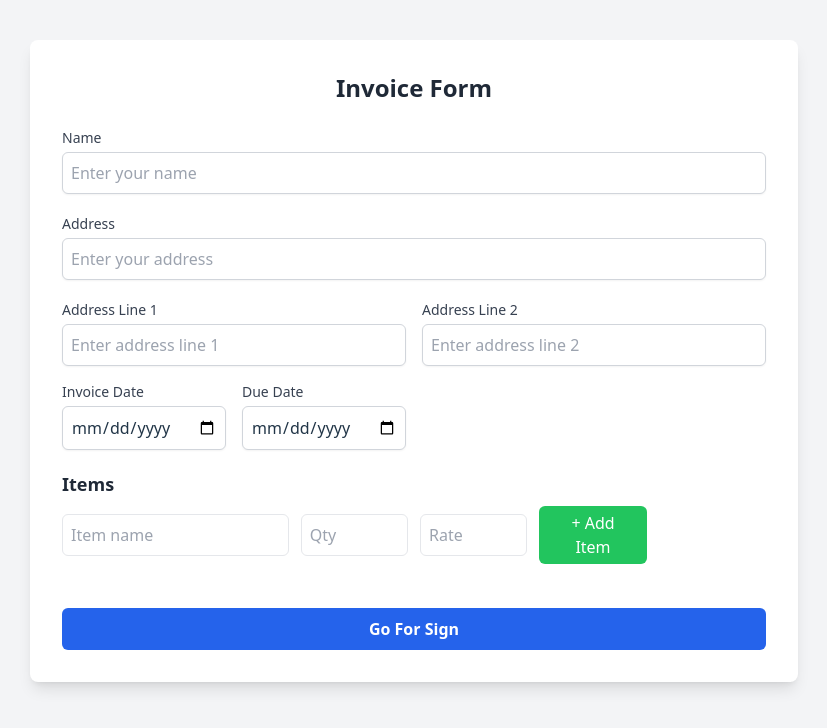
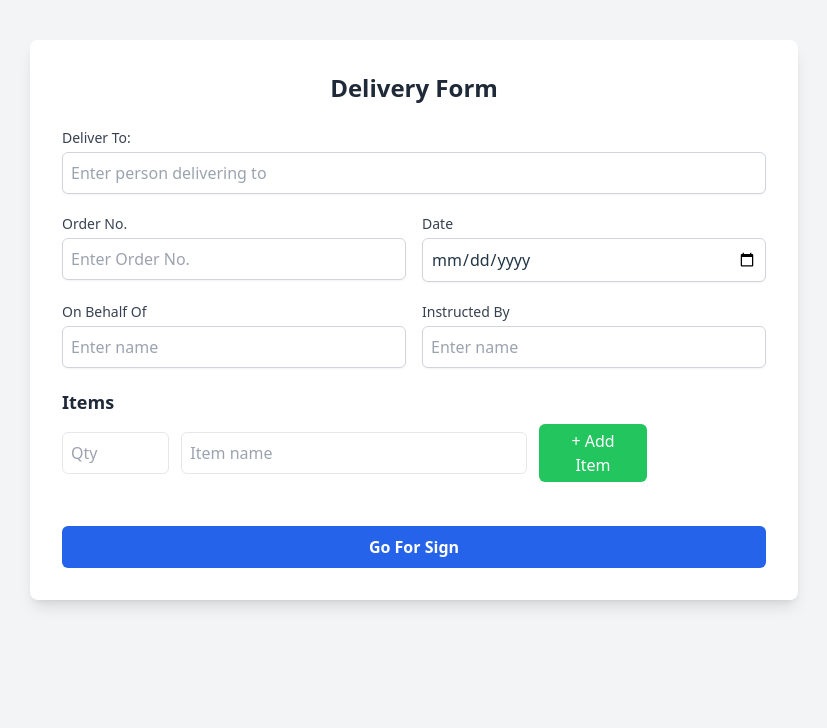
Before and after one commit to Sbuda3000/invoice-pdf, a React (Vite) app: page / in a window 1280 px wide. Shown: the top 728 px of the page, without its empty margins (226-1053 px from the left). Built offline with nearby package versions, Linux system fonts and the light colour scheme.

Commit message:
Changing form structure

```diff
--- a/src/pages/Home.jsx
+++ b/src/pages/Home.jsx
@@ -116,7 +116,7 @@ function Home () {
          <div className="min-h-screen bg-gray-100 py-10 px-4">
             <div className="max-w-3xl mx-auto bg-white shadow-lg rounded-lg p-8">
                 <h2 className="text-2xl text-center font-bold mb-6 text-gray-800">
-                    Invoice Form
+                    Delivery Form
                 </h2>
 
                 <form
@@ -126,24 +126,12 @@ function Home () {
                 >
                     <div>
                         <label className="block text-sm font-medium text-gray-700">
-                            Name
+                            Deliver To:
                         </label>
                         <input
                             type="text"
                             name="name"
-                            placeholder="Enter your name"
-                            className="mt-1 block w-full border border-gray-300 rounded-md shadow-sm p-2 focus:ring-blue-500 focus:border-blue-500"
-                        />
-                    </div>
-
-                    <div>
-                        <label className="block text-sm font-medium text-gray-700">
-                            Address
-                        </label>
-                        <input
-                            type="text"
-                            name="address"
-                            placeholder="Enter your address"
+                            placeholder="Enter person delivering to"
                             className="mt-1 block w-full border border-gray-300 rounded-md shadow-sm p-2 focus:ring-blue-500 focus:border-blue-500"
                         />
                     </div>
@@ -151,48 +139,49 @@ function Home () {
                     <div className="grid grid-cols-1 sm:grid-cols-2 gap-4">
                         <div>
                             <label className="block text-sm font-medium text-gray-700">
-                                Address Line 1
+                                Order No.
                             </label>
                             <input
                                 type="text"
-                                name="address-line1"
-                                placeholder="Enter address line 1"
+                                name="address"
+                                placeholder="Enter Order No."
                                 className="mt-1 block w-full border border-gray-300 rounded-md shadow-sm p-2 focus:ring-blue-500 focus:border-blue-500"
                             />
                         </div>
                         <div>
                             <label className="block text-sm font-medium text-gray-700">
-                            Address Line 2
+                                Date
                             </label>
                             <input
-                                type="text"
-                                name="address-line2"
-                                placeholder="Enter address line 2"
+                                type="date"
+                                name="date"
                                 className="mt-1 block w-full border border-gray-300 rounded-md shadow-sm p-2 focus:ring-blue-500 focus:border-blue-500"
                                 />
+                        </div>
                     </div>
 
                      <div className="grid grid-cols-1 sm:grid-cols-2 gap-4">
                         <div>
                             <label className="block text-sm font-medium text-gray-700">
-                                    Invoice Date
+                                On Behalf Of
                             </label>
                             <input
-                                    type="date"
-                                    name="invoice-date"
+                                type="text"
+                                name="on-behalf"
+                                placeholder="Enter name"
                                 className="mt-1 block w-full border border-gray-300 rounded-md shadow-sm p-2 focus:ring-blue-500 focus:border-blue-500"
                                 />
                         </div>
                         <div>
                             <label className="block text-sm font-medium text-gray-700">
-                                    Due Date
+                                Instructed By
                             </label>
                             <input
-                                    type="date"
-                                    name="due-date"
+                                type="text"
+                                name="instructor"
+                                placeholder="Enter name"
                                 className="mt-1 block w-full border border-gray-300 rounded-md shadow-sm p-2 focus:ring-blue-500 focus:border-blue-500"
                                 />
-                            </div>
                         </div>
                     </div>
 
@@ -200,14 +189,6 @@ function Home () {
                         <h3 className="font-semibold text-lg text-gray-800 mb-2">Items</h3>
                         {items.map((item, index) => (
                             <div key={index} className="grid grid-cols-1 md:grid-cols-6 gap-3 items-center mb-2">
-                                <input
-                                    type="text"
-                                    name='item'
-                                    placeholder="Item name"
-                                    value={item.item}
-                                    onChange={(e) => handleItemChange(index, 'item', e.target.value)}
-                                    className="border p-2 rounded-md col-span-2"
-                                />
                                 <input
                                     type="number"
                                     name='quantity'
@@ -217,12 +198,12 @@ function Home () {
                                     className="border p-2 rounded-md"
                                 />
                                 <input
-                                    type="number"
-                                    name="rate"
-                                    placeholder="Rate"
-                                    value={item.rate}
-                                    onChange={(e) => handleItemChange(index, 'rate', parseFloat(e.target.value))}
-                                    className="border p-2 rounded-md"
+                                    type="text"
+                                    name='item'
+                                    placeholder="Item name"
+                                    value={item.item}
+                                    onChange={(e) => handleItemChange(index, 'item', e.target.value)}
+                                    className="border p-2 rounded-md col-span-3"
                                 />
                                 <button
                                     type="button"
```
Lines whose indentation alone changed are shown as unchanged.
